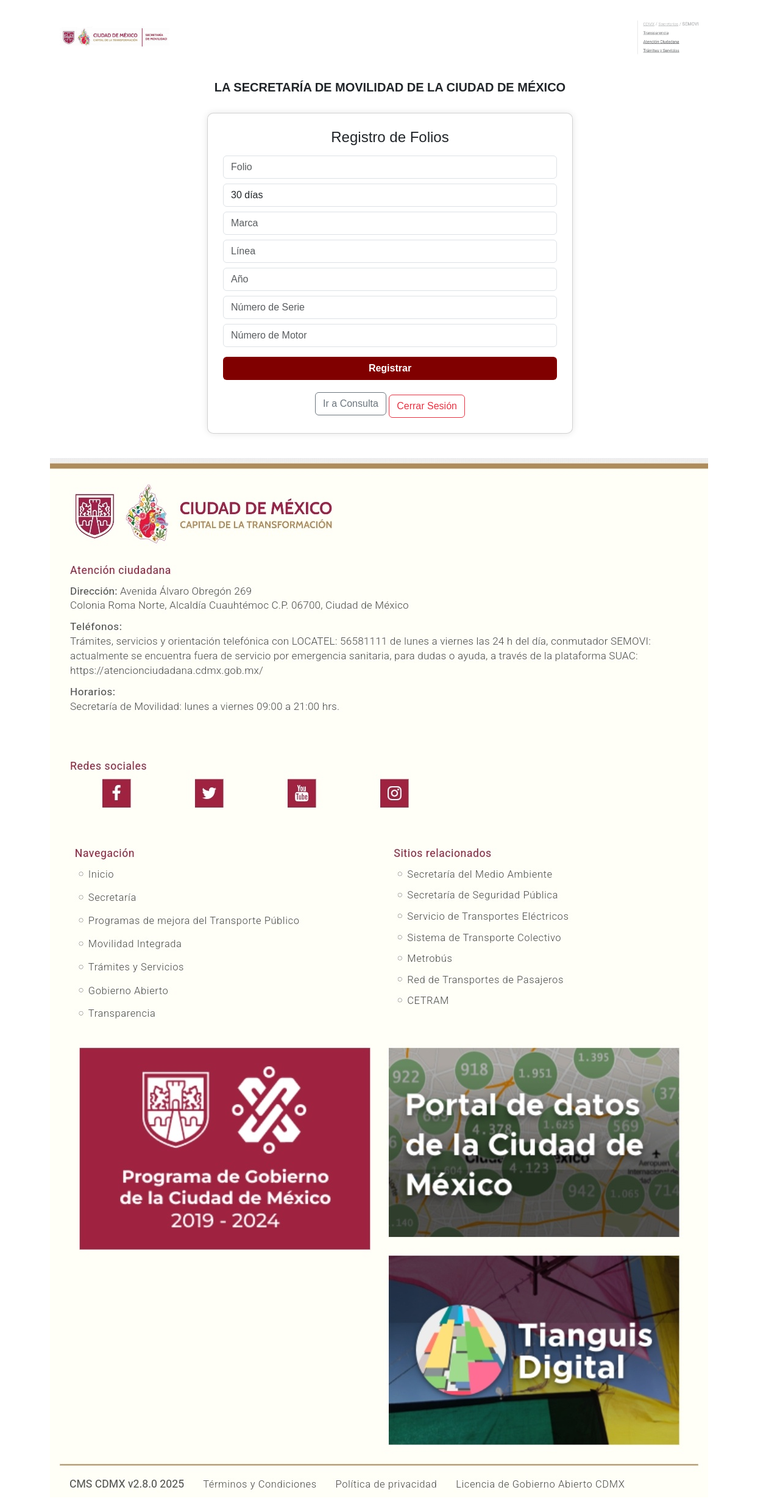
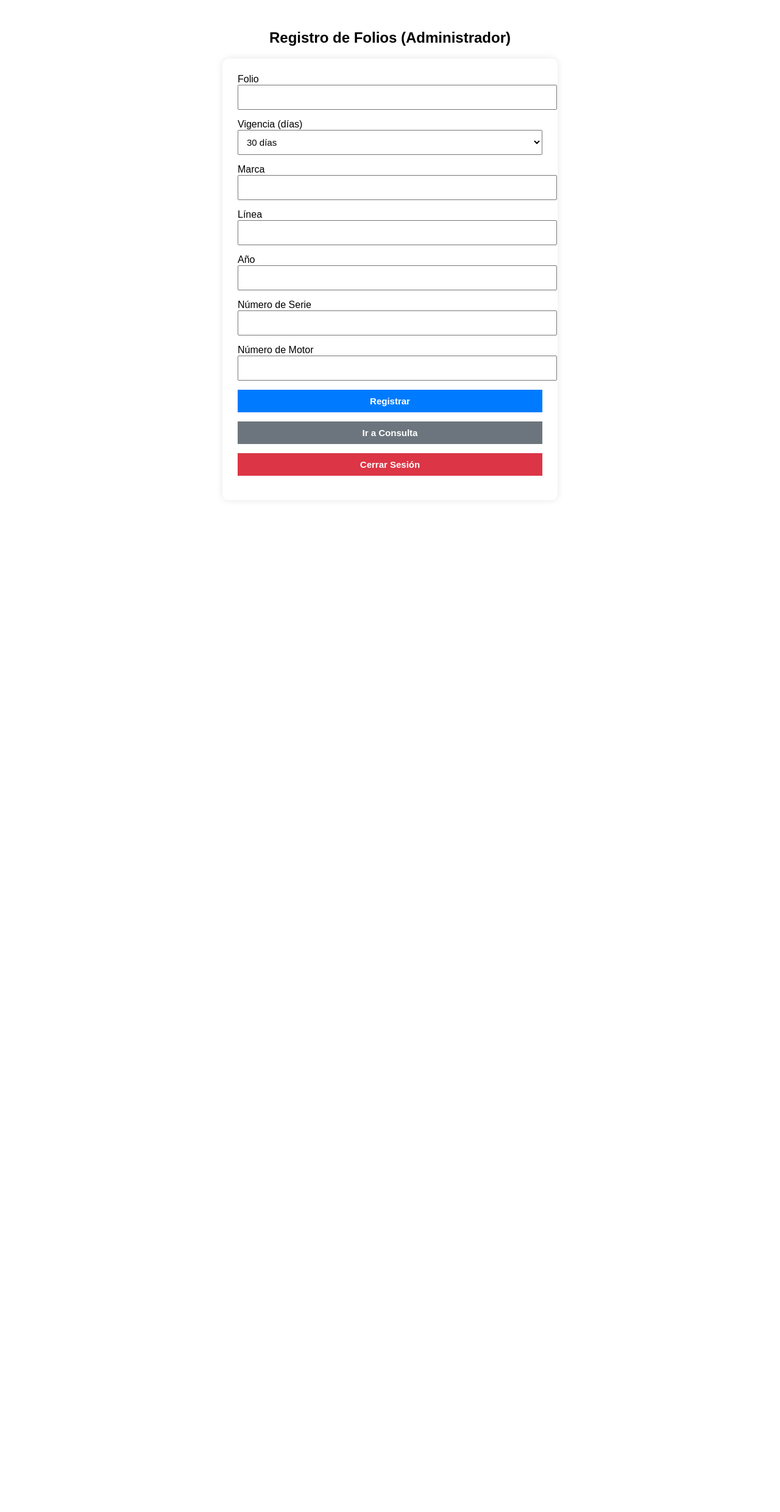
Before and after one commit to Gsr1989/registro-vehiculos, a Flask app: page /registro_admin in a window 1280 px wide. Shown: the whole page at 61% size. After the commit the page ends 780 px from the top, so only its background shows below. Run offline with Flask 3, Linux system fonts and the light colour scheme; the visitor is signed in with stand-in values (Sample User, id 1).

Commit message:
Update registro_admin.html

```diff
--- a/templates/registro_admin.html
+++ b/templates/registro_admin.html
@@ -2,66 +2,100 @@
 <html lang="es">
 <head>
     <meta charset="UTF-8">
-    <title>Registro de Folios - Administrador</title>
+    <title>Registro de Folios - Admin</title>
     <meta name="viewport" content="width=device-width, initial-scale=1">
-    <link href="https://cdn.jsdelivr.net/npm/bootstrap@5.3.0/dist/css/bootstrap.min.css" rel="stylesheet">
     <style>
-        body { background: white; font-family: Arial, sans-serif; }
-        .logo { max-width: 180px; }
-        .sublogo { max-width: 150px; }
-        .titulo { font-weight: bold; text-align: center; margin: 30px 0; font-size: 20px; }
-        .card { padding: 25px; border-radius: 10px; box-shadow: 0 0 12px rgba(0,0,0,0.1); }
-        .btn-guinda { background-color: #800000; color: white; font-weight: bold; }
-        .btn-guinda:hover { background-color: #a00000; }
-        .footer-img { margin-top: 40px; max-width: 100%; height: auto; }
+        body {
+            font-family: Arial, sans-serif;
+            background-color: #ffffff;
+            padding: 20px;
+        }
+        form {
+            max-width: 500px;
+            margin: auto;
+            background-color: #ffffff;
+            padding: 25px;
+            border-radius: 10px;
+            box-shadow: 0 0 12px rgba(0,0,0,0.1);
+        }
+        input, select, button {
+            width: 100%;
+            padding: 10px;
+            margin-bottom: 15px;
+            font-size: 15px;
+        }
+        .btn-blue {
+            background-color: #007bff;
+            color: white;
+            font-weight: bold;
+            border: none;
+        }
+        .btn-red {
+            background-color: #dc3545;
+            color: white;
+            font-weight: bold;
+            border: none;
+        }
+        .btn-grey {
+            background-color: #6c757d;
+            color: white;
+            font-weight: bold;
+            border: none;
+        }
+        h2 {
+            text-align: center;
+            margin-bottom: 20px;
+        }
+        .mensaje {
+            text-align: center;
+            margin-bottom: 15px;
+        }
     </style>
 </head>
 <body>
-
-<div class="container my-4">
-    <div class="d-flex justify-content-between align-items-center px-3 mb-3">
-        <img src="{{ url_for('static', filename='logo.png') }}" class="logo">
-        <img src="{{ url_for('static', filename='sub_logo.png') }}" class="sublogo">
-    </div>
-
-    <h5 class="titulo">LA SECRETARÍA DE MOVILIDAD DE LA CIUDAD DE MÉXICO</h5>
+    <h2>Registro de Folios (Administrador)</h2>
 
     {% with messages = get_flashed_messages(with_categories=true) %}
       {% if messages %}
-        <div class="mb-3">
-          {% for category, message in messages %}
-            <div class="alert alert-{{ 'danger' if category == 'error' else 'success' }}">{{ message }}</div>
-          {% endfor %}
+        <div class="mensaje">
+        {% for category, message in messages %}
+          <div style="color: {% if category == 'error' %}red{% else %}green{% endif %}; font-weight: bold;">
+            {{ message }}
+          </div>
+        {% endfor %}
         </div>
       {% endif %}
     {% endwith %}
 
-    <div class="card mx-auto" style="max-width: 600px;">
-        <h4 class="mb-3 text-center">Registro de Folios</h4>
-        <form method="POST">
-            <div class="mb-2"><input type="text" name="folio" class="form-control" placeholder="Folio" required></div>
-            <div class="mb-2">
-                <select name="vigencia" class="form-control" required>
-                    <option value="30">30 días</option>
-                    <option value="60">60 días</option>
-                    <option value="90">90 días</option>
-                </select>
-            </div>
-            <div class="mb-2"><input type="text" name="marca" class="form-control" placeholder="Marca" required></div>
-            <div class="mb-2"><input type="text" name="linea" class="form-control" placeholder="Línea" required></div>
-            <div class="mb-2"><input type="text" name="año" class="form-control" placeholder="Año" required></div>
-            <div class="mb-2"><input type="text" name="numero_serie" class="form-control" placeholder="Número de Serie" required></div>
-            <div class="mb-3"><input type="text" name="numero_motor" class="form-control" placeholder="Número de Motor" required></div>
-            <button type="submit" class="btn btn-guinda w-100">Registrar</button>
-        </form>
-        <div class="mt-3 text-center">
-            <a href="{{ url_for('consulta') }}" class="btn btn-outline-secondary">Ir a Consulta</a>
-            <a href="{{ url_for('logout') }}" class="btn btn-outline-danger mt-2">Cerrar Sesión</a>
-        </div>
-    </div>
+    <form method="POST" action="{{ url_for('registro_admin') }}">
+        <label>Folio</label>
+        <input type="text" name="folio" required>
 
-    <img src="{{ url_for('static', filename='footer.png') }}" class="footer-img" alt="Pie de página">
-</div>
+        <label>Vigencia (días)</label>
+        <select name="vigencia" required>
+            <option value="30">30 días</option>
+            <option value="60">60 días</option>
+            <option value="90">90 días</option>
+        </select>
 
+        <label>Marca</label>
+        <input type="text" name="marca" required>
+
+        <label>Línea</label>
+        <input type="text" name="linea" required>
+
+        <label>Año</label>
+        <input type="text" name="año" required>
+
+        <label>Número de Serie</label>
+        <input type="text" name="numero_serie" required>
+
+        <label>Número de Motor</label>
+        <input type="text" name="numero_motor" required>
+
+        <button class="btn-blue" type="submit">Registrar</button>
+        <a href="{{ url_for('consulta') }}"><button class="btn-grey" type="button">Ir a Consulta</button></a>
+        <a href="{{ url_for('logout') }}"><button class="btn-red" type="button">Cerrar Sesión</button></a>
+    </form>
 </body>
 </html>
```
